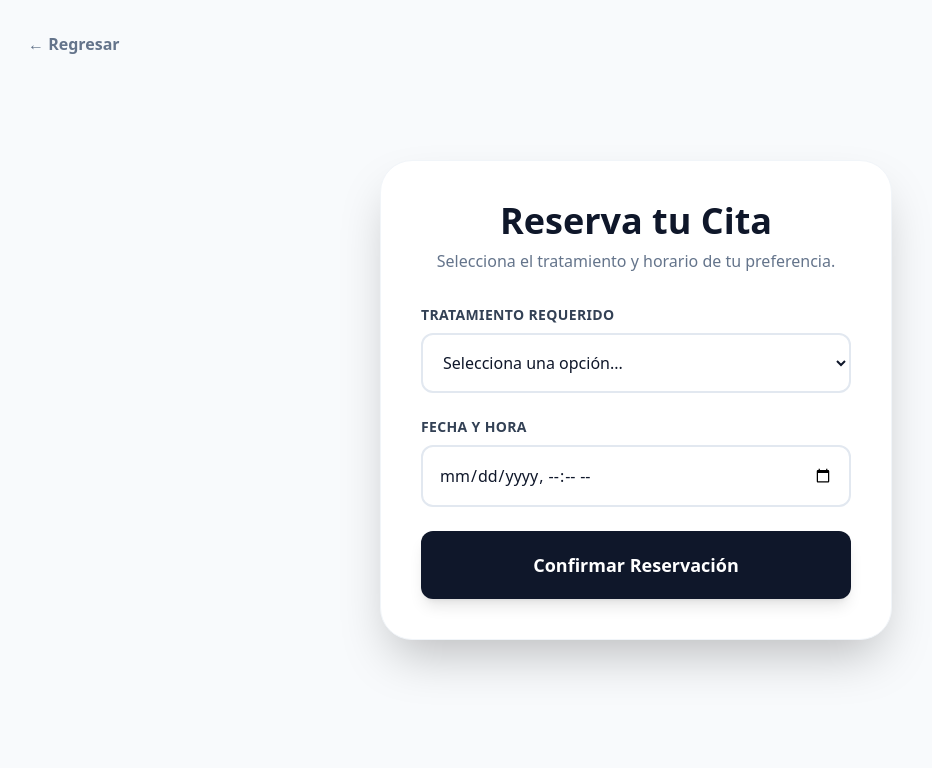
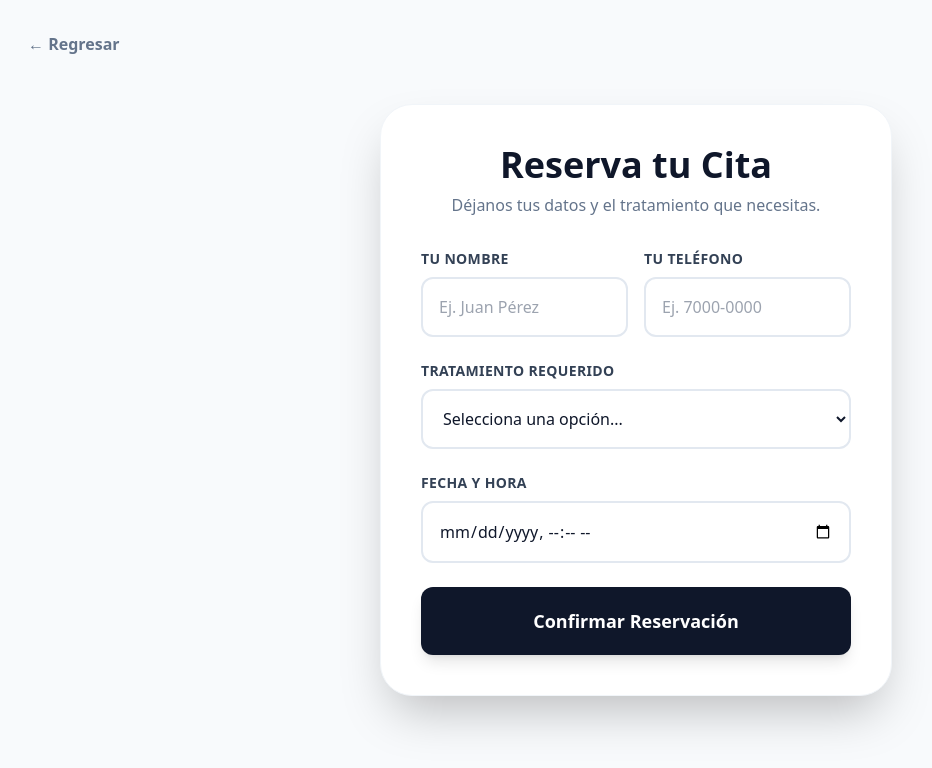
Before and after one commit to carlos180101/kathdent, a Next.js app: page /agendar in a window 1280 px wide. Shown: the top 768 px of the page, without its empty margins (4-936 px from the left). Built offline with nearby package versions, Linux system fonts and the light colour scheme; no server answers.

Commit message:
Formulario de citas completo con nombres, telefono y boton borrar

```diff
--- a/app/admin/page.tsx
+++ b/app/admin/page.tsx
@@ -78,6 +78,8 @@ export default function AdminDashboard() {
     else { alert("¡Imagen anexada al expediente!"); setArchivo(null); }
   }
 
+  const eliminarCita = async (id: string) => { if(confirm('¿Borrar esta cita permanentemente?')) { await supabase.from('citas').delete().eq('id', id); cargarDatos() } }
+
   const actualizarEstadoCita = async (id: string, nuevoEstado: string) => {
     await supabase.from("citas").update({ estado: nuevoEstado }).eq("id", id)
     cargarDatos()
@@ -117,7 +119,7 @@ export default function AdminDashboard() {
               {citas.length === 0 ? <p className="text-slate-500 font-medium">No hay citas registradas aún.</p> : citas.map(cita => (
                 <div key={cita.id} className="flex justify-between items-center p-6 border border-slate-100 hover:bg-slate-50 transition rounded-2xl">
                   <div>
-                    <p className="font-bold text-lg text-slate-900">{new Date(cita.fecha_hora).toLocaleString()}</p>
+                    <p className="font-black text-xl text-slate-900">{cita.nombre_paciente || 'Paciente Sin Nombre'} <span className="text-sm font-medium text-slate-500 ml-2">📞 {cita.telefono || 'Sin Tel.'}</span></p><p className="font-bold text-md text-slate-700 mt-2">🗓️ {new Date(cita.fecha_hora).toLocaleString()}</p>
                     <p className="text-slate-600 font-medium mt-1">Tratamiento: <span className="text-blue-600 font-bold">{cita.motivo}</span></p>
                     <span className={`text-xs font-black uppercase mt-3 inline-block px-3 py-1 rounded-full ${cita.estado === 'pendiente' ? 'bg-amber-100 text-amber-700' : cita.estado === 'confirmada' ? 'bg-emerald-100 text-emerald-700' : cita.estado === 'cancelada' ? 'bg-red-100 text-red-700' : 'bg-blue-100 text-blue-700'}`}>{cita.estado}</span>
                   </div>
@@ -125,6 +127,7 @@ export default function AdminDashboard() {
                     <button onClick={() => actualizarEstadoCita(cita.id, 'confirmada')} className="bg-emerald-50 text-emerald-600 px-4 py-2 rounded-lg font-bold hover:bg-emerald-100 transition">Confirmar</button>
                     <button onClick={() => actualizarEstadoCita(cita.id, 'completada')} className="bg-blue-50 text-blue-600 px-4 py-2 rounded-lg font-bold hover:bg-blue-100 transition">Completar</button>
                     <button onClick={() => actualizarEstadoCita(cita.id, 'cancelada')} className="bg-red-50 text-red-600 px-4 py-2 rounded-lg font-bold hover:bg-red-100 transition">Cancelar</button>
+                    <button onClick={() => eliminarCita(cita.id)} className="bg-red-600 text-white px-4 py-2 rounded-lg font-bold hover:bg-red-700 transition shadow-md">🗑️ Borrar</button>
                   </div>
                 </div>
               ))}
--- a/app/agendar/page.tsx
+++ b/app/agendar/page.tsx
@@ -4,14 +4,22 @@ import { supabase } from "../../lib/supabase"
 import Link from "next/link"
 
 export default function Agendar() {
+  const [nombre, setNombre] = useState("")
+  const [telefono, setTelefono] = useState("")
   const [motivo, setMotivo] = useState("")
   const [fecha, setFecha] = useState("")
   const [mensaje, setMensaje] = useState("")
 
   const agendarCita = async (e: any) => {
     e.preventDefault()
-    const { error } = await supabase.from("citas").insert([{ motivo, fecha_hora: fecha, estado: "pendiente" }])
-    if (error) setMensaje("Error al agendar. Contacta soporte.")
+    const { error } = await supabase.from("citas").insert([{
+      nombre_paciente: nombre,
+      telefono: telefono,
+      motivo,
+      fecha_hora: fecha,
+      estado: "pendiente"
+    }])
+    if (error) setMensaje("Error al agendar. Intenta de nuevo.")
     else setMensaje("✅ ¡Cita solicitada con éxito! Te contactaremos pronto.")
   }
 
@@ -20,12 +28,25 @@ export default function Agendar() {
       <Link href="/" className="absolute top-8 left-8 text-slate-500 font-bold hover:text-blue-600 transition flex items-center gap-2">← Regresar</Link>
       <form onSubmit={agendarCita} className="bg-white p-10 rounded-[2rem] shadow-2xl w-full max-w-lg border border-slate-100">
         <h1 className="text-4xl font-black mb-2 text-center text-slate-900">Reserva tu Cita</h1>
-        <p className="text-center text-slate-500 mb-8 font-medium">Selecciona el tratamiento y horario de tu preferencia.</p>
+        <p className="text-center text-slate-500 mb-8 font-medium">Déjanos tus datos y el tratamiento que necesitas.</p>
+
         {mensaje && <div className="mb-8 p-4 bg-emerald-50 border border-emerald-200 text-emerald-700 rounded-xl font-bold text-center">{mensaje}</div>}
+
         <div className="space-y-6">
+          <div className="grid grid-cols-1 md:grid-cols-2 gap-4">
+            <div>
+              <label className="block text-sm font-bold text-slate-700 mb-2 uppercase tracking-wide">Tu Nombre</label>
+              <input required type="text" placeholder="Ej. Juan Pérez" onChange={(e)=>setNombre(e.target.value)} className="w-full p-4 border-2 border-slate-200 rounded-xl bg-white text-slate-900 font-medium focus:border-blue-600 outline-none transition"/>
+            </div>
+            <div>
+              <label className="block text-sm font-bold text-slate-700 mb-2 uppercase tracking-wide">Tu Teléfono</label>
+              <input required type="tel" placeholder="Ej. 7000-0000" onChange={(e)=>setTelefono(e.target.value)} className="w-full p-4 border-2 border-slate-200 rounded-xl bg-white text-slate-900 font-medium focus:border-blue-600 outline-none transition"/>
+            </div>
+          </div>
+
           <div>
             <label className="block text-sm font-bold text-slate-700 mb-2 uppercase tracking-wide">Tratamiento Requerido</label>
-            <select required onChange={(e)=>setMotivo(e.target.value)} className="w-full p-4 border-2 border-slate-200 rounded-xl bg-white text-slate-900 font-medium focus:border-blue-600 focus:ring-0 outline-none transition cursor-pointer">
+            <select required onChange={(e)=>setMotivo(e.target.value)} className="w-full p-4 border-2 border-slate-200 rounded-xl bg-white text-slate-900 font-medium focus:border-blue-600 outline-none transition cursor-pointer">
               <option value="">Selecciona una opción...</option>
               <option value="Limpieza Dental Especializada">Limpieza Dental Especializada</option>
               <option value="Evaluación General / Diagnóstico">Evaluación General / Diagnóstico</option>
@@ -35,8 +56,9 @@ export default function Agendar() {
           </div>
           <div>
             <label className="block text-sm font-bold text-slate-700 mb-2 uppercase tracking-wide">Fecha y Hora</label>
-            <input required type="datetime-local" onChange={(e)=>setFecha(e.target.value)} className="w-full p-4 border-2 border-slate-200 rounded-xl bg-white text-slate-900 font-medium focus:border-blue-600 focus:ring-0 outline-none transition"/>
+            <input required type="datetime-local" onChange={(e)=>setFecha(e.target.value)} className="w-full p-4 border-2 border-slate-200 rounded-xl bg-white text-slate-900 font-medium focus:border-blue-600 outline-none transition"/>
           </div>
+
           <button type="submit" className="w-full bg-slate-900 text-white font-bold text-lg py-5 rounded-xl hover:bg-blue-600 transition-colors shadow-lg mt-4">Confirmar Reservación</button>
         </div>
       </form>
```
